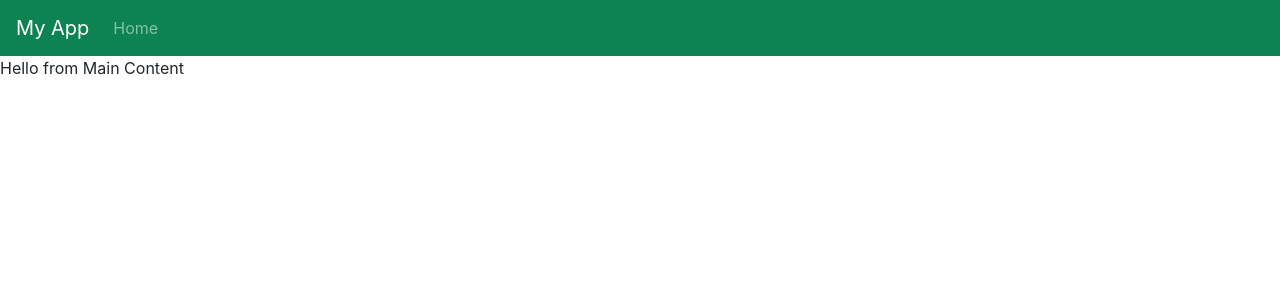
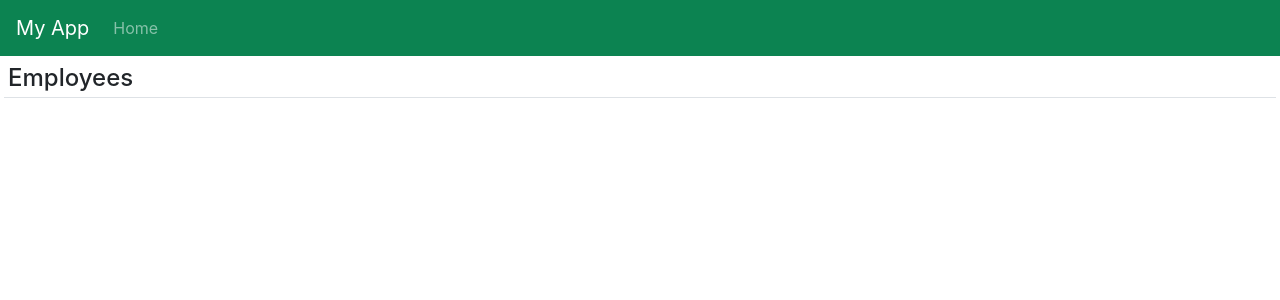
Before and after one commit to GhulamMustafaGM/client-side-app, a React (Create React App) app: page / in a window 1280 px wide. Shown: the top 300 px of the page. Built offline with nearby package versions, Linux system fonts and the light colour scheme.

Commit message:
created render expressions

```diff
--- a/src/MainContent.jsx
+++ b/src/MainContent.jsx
@@ -1,7 +1,13 @@
 import React, { Component } from "react";
 
 export default class MainContent extends Component {
+    state = { appTitle: "Employees" };
+
     render() {
-        return <div>Hello from Main Content</div>;
+        return (
+            <div>
+                <h4 className="border-bottom m-1 p-1">{this.state.appTitle}</h4>
+            </div>
+        );
     }
 }
```
